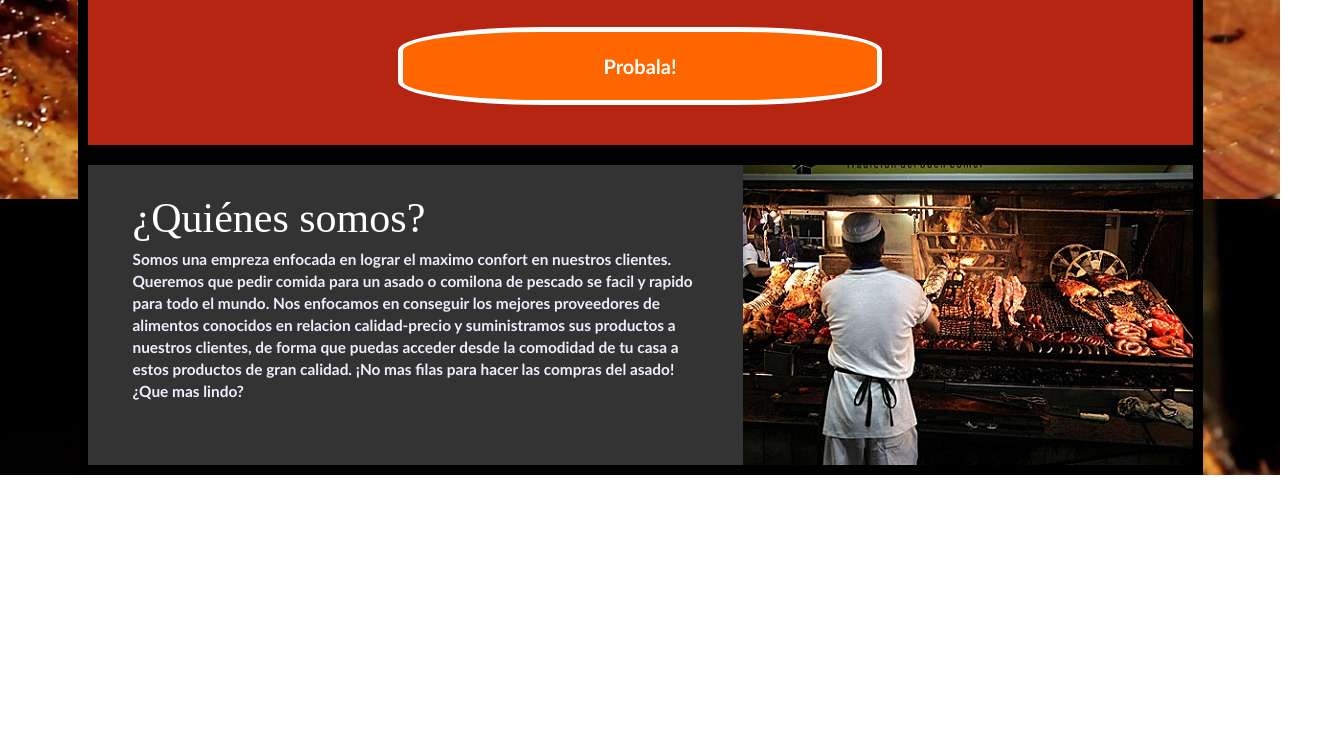
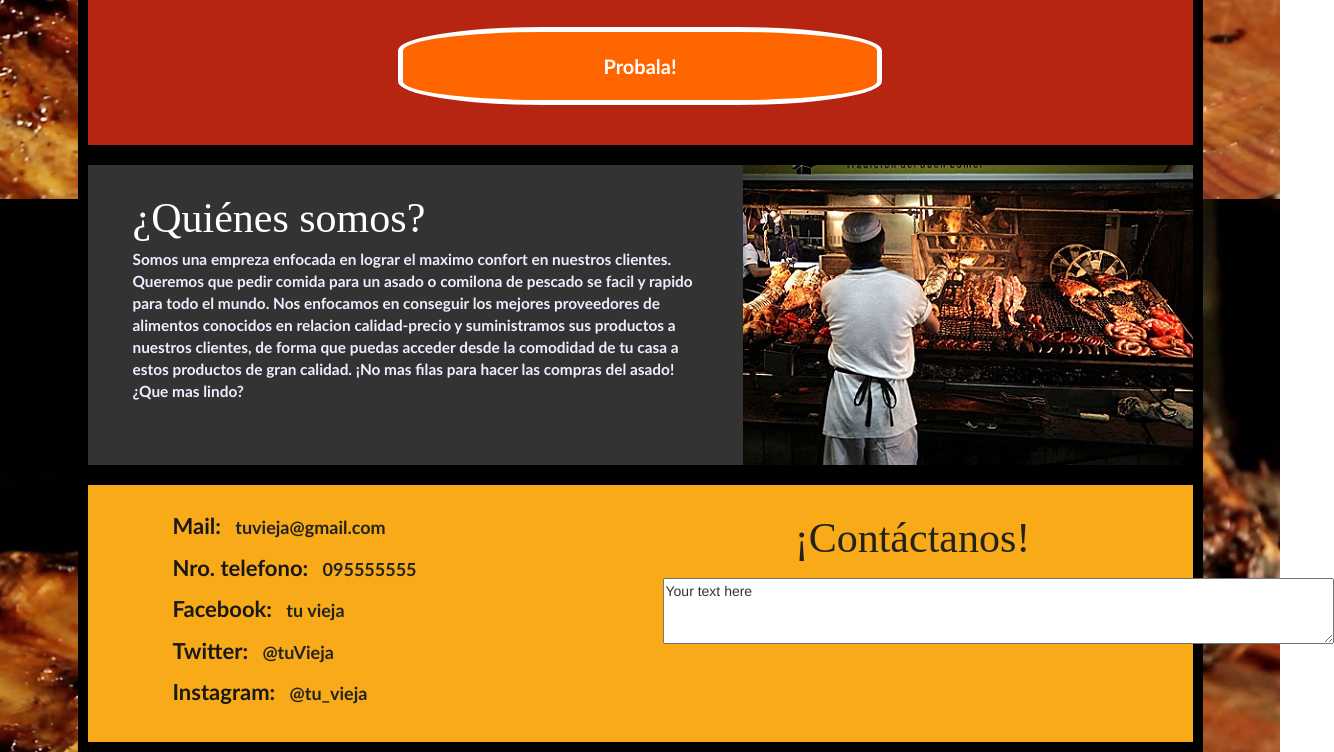
Before and after one commit to lbergengruen/GoFood, a plain HTML site: page index.html in a window 1280 px wide. Shown: the part 1401-2153 px from the top of the page, 1334 px wide, since content can reach past the window. Before the commit the page ends 1876 px from the top, so only its background shows below. Drawn offline with Linux system fonts and the light colour scheme.

Commit message:
agrego cambios a home

```diff
--- a/css/styles.css
+++ b/css/styles.css
@@ -109,42 +109,45 @@ a.carousel-control:link, a.carousel-control:visited, a.carousel-control:hover, a
 #cartelera{
   height: auto;
   margin: 0 5% 0 5%;
+  padding: 0;
   width: 90%;
 }
 
 .cartel{
   height: 200px;
   width: 100%;
-  border: 10px solid #ffffff;
+  border: 10px solid #383833;
   vertical-align: middle;
 }
 
 .cartel p{
-  color: #ffffff;
   font-weight: bold;
   text-align: left;
   height: 200px;
 }
 
 #c1{
-  background-color: #e65c00;
-  border-right: 5px solid #ffffff
+  background-color: #B62511;
+  border-right: 5px solid #383833;
+  color: #C9C1B7;
 }
 
 #c2{
-  background-color: #00cc00;
-  border-left: 5px solid #ffffff
-  border-right: 5px solid #ffffff
+  background-color: #F8AA18;
+  border-left: 5px solid #383833;
+  border-right: 5px solid #383833;
+  color: #23231E;
 }
 
 #c3{
-  background-color: #3399ff;
-  border-left: 5px solid #ffffff
+  background-color: #000;
+  border-left: 5px solid #383833;
+  color: #C9C1B7;
 }
 
 
 #bottons {
-  border: 10px solid;
+  border: 10px solid #978D7A;
   margin: 0 5% 0 5%;
   /*
   background-image: url("../images/fondoPedido.jpg");
@@ -292,9 +295,57 @@ a.botton:link, a.botton:visited, a.botton:hover, a.botton:active{
   display: inline-block;
 }
 
+#contacto {
+  border: 10px solid #000000;
+  margin: 0 5% 0 5%;
+  padding-right: 0;
+  background-color: #F8AA18;
+  height: auto;
+  width: 90%;
 
+}
 
+.contacto_titulo{
+  text-align: center;
+  font-size: 3em;
+  padding-top: 13px;
+  margin: 10px 0 0 0;
+  font-family: "cooper black";
+  color: #23231E;
+  opacity: 1;
+}
 
+#lista_contacto{
+  color: #23231E;
+  text-align: left;
+  padding-top: 20px;
+  padding-bottom: 20px;
+  text-decoration: none;
+  display: inline-block;
+  font-size: 18px;
+  font-weight: bold;
+  font-family: "candara";
+  list-style-type: none;
+}
+
+.elemento_cont{
+  padding-bottom: 5px;
+  padding-top: 5px;
+}
+
+.titulito{
+  color: #181816;
+  text-align: left;
+  text-decoration: none;
+  display: inline-block;
+  font-size: 22px;
+  font-weight: bold;
+  font-family: "candara";
+}
+
+.textito{
+  padding-left: 10px;
+}
 
 /*****End Jumbotron *****/
 .visible-lg{
--- a/snipets/home_snipet.html
+++ b/snipets/home_snipet.html
@@ -66,7 +66,7 @@
 		<div id="bottons" class="botton row col-lg-12 col-md-12 col-sm-12">
 	    	<div class="botton">
 				<div class="botton_title">
-					<a class="botton" href="#">
+					<a id="pedirBoton" class="botton" href="#">
 						<p>Pedir Ya!</p>
 					</a>
 				</div>
@@ -106,3 +106,35 @@
 			</div>
 
 		</div>
+
+		<div id="contacto" class="container row col-lg-12 col-md-12 col-sm-12">
+      		<div class="contacto_cont col-lg-12 col-md-12 col-sm-12">
+        		<div id="info_contacto" class="col-lg-6 col-md-6 col-sm-6">
+          			<ul id="lista_contacto">
+            			<li class="elemento_cont">
+              				<span class="titulito">Mail:   </span><span class="textito">   tuvieja@gmail.com</span>
+            			</li>
+            			<li class="elemento_cont">
+              				<span class="titulito">Nro. telefono:   </span><span class="textito">   095555555</span>
+            			</li>
+            			<li class="elemento_cont">
+              				<span class="titulito">Facebook:   </span><span class="textito">   tu vieja</span>
+            			</li>
+            			<li class="elemento_cont">
+              				<span class="titulito">Twitter:   </span><span class="textito">   @tuVieja</span>
+            			</li>
+            			<li class="elemento_cont">
+              				<span class="titulito">Instagram:   </span><span class="textito">   @tu_vieja</span>
+            			</li>
+          			</ul>
+        		</div>
+        		<div id="contacto_msj" class="col-lg-6 col-md-6 col-sm-6">
+          			<div class="contacto_titulo col-lg-12 col-md-12 col-sm-12">
+        				<p>¡Contáctanos!</p>
+     	  			</div>
+     	  			<p>
+          				<textarea id = "myTextArea" rows = "3" cols = "80">Your text here</textarea>
+          			</p>
+        		</div>
+      		</div>
+    	</div>
```
